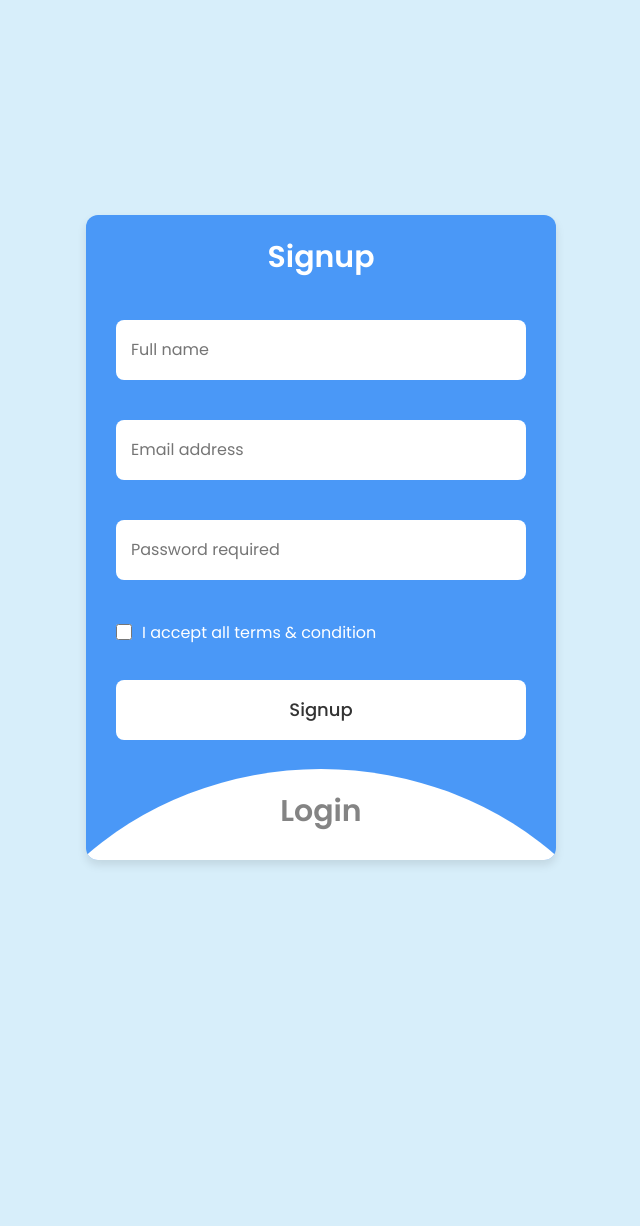
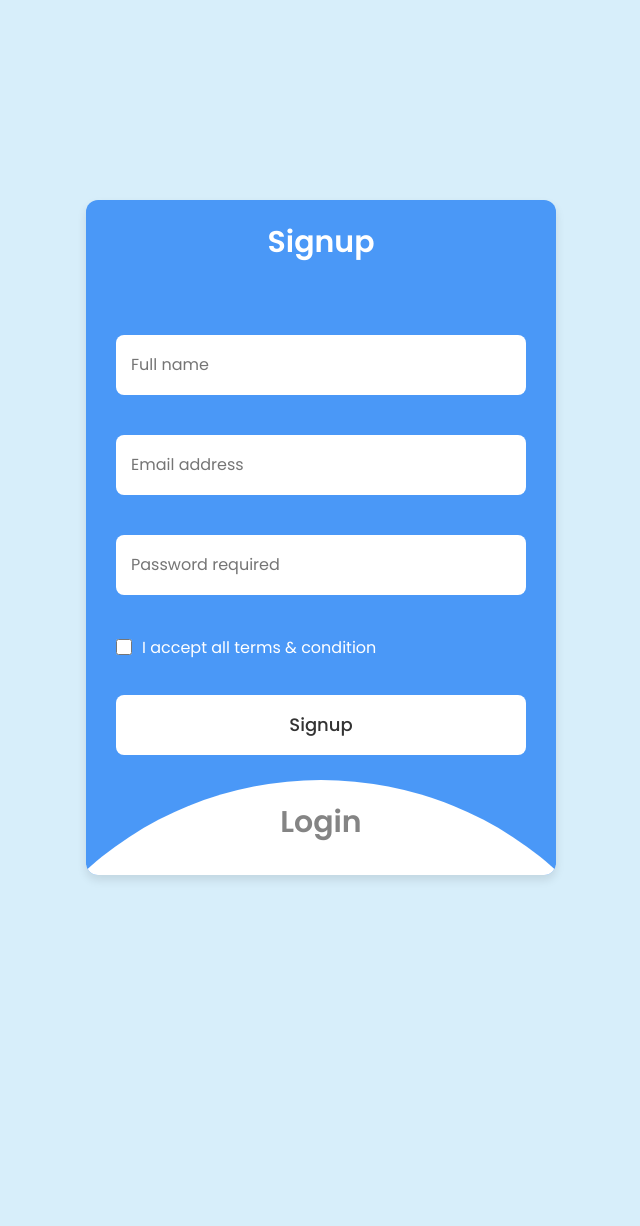
Before and after one commit to LeonFazliu/Web-Project, a PHP site: page /logreg.html in a window 1280 px wide. Shown: the part 152-1378 px from the top of the page, without its empty margins (319-959 px from the left). Run offline with PHP 8.4, Linux system fonts and the light colour scheme.

Commit message:
CSS changes

```diff
--- a/logreg.css
+++ b/logreg.css
@@ -71,7 +71,7 @@ body {
   display: flex;
   flex-direction: column;
   gap: 20px;
-  margin-top: 40px;
+  margin-top: 70px;
 }
 
 form input {
```
